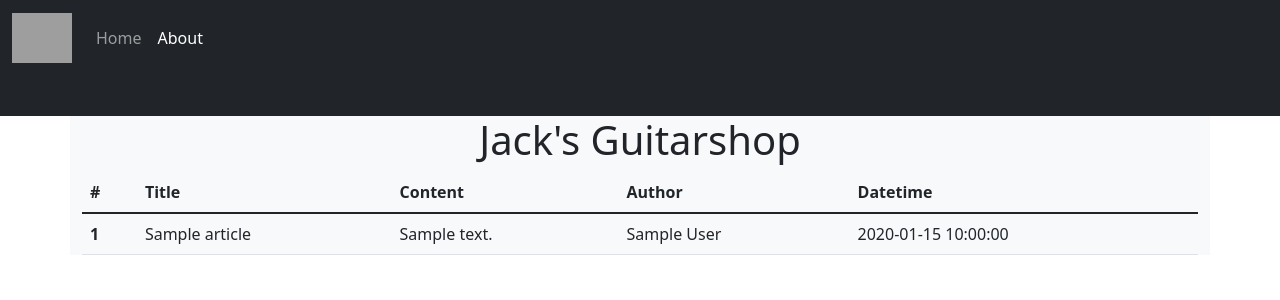
After one commit to mrwim/webdev-import, a PHP site: template app/public/views/articles.php in a window 1280 px wide. The commit adds this page. Shown: the top 300 px of the page. Run offline with PHP 8.4, Linux system fonts and the light colour scheme; the template is opened without the code that fills it: most values are stand-ins (such as "Sample title", 1, 10 or a date in 2020); a stand-in replaces the project's code that opens the database connection; grey boxes are pictures that could not be loaded.

Commit message:
Added controller/service/view and image for article

```diff
--- a/app/public/SwitchRouter.php
+++ b/app/public/SwitchRouter.php
@@ -15,7 +15,11 @@ class SwitchRouter
                 $controller = new HomeController();
                 $controller->about();
                 break;
-
+            case 'article':
+                require __DIR__ . '/controller/articlecontroller.php';
+                $controller = new ArticleController();
+                $controller->index();
+                break;
             default:
                 echo '404 not found';
                 http_response_code(404);
--- a/app/public/index.php
+++ b/app/public/index.php
@@ -1,7 +1,5 @@
 <?php
-
 require_once('./SwitchRouter.php');
-
 $uri = trim($_SERVER['REQUEST_URI'], '/');
 /*
  * Works well with anything, but not with e.g. about/a
--- /dev/null
+++ b/app/public/model/Article.php
@@ -0,0 +1,12 @@
+<?php
+
+class Article
+{
+
+    public int $id;
+    public string $title;
+    public string $content;
+    public string $author;
+    public string $datetime;
+
+}
--- /dev/null
+++ b/app/public/views/articles.php
@@ -0,0 +1,69 @@
+<?php
+require_once('model/Article.php')
+
+?>
+<!doctype html>
+<html lang="en">
+<head>
+    <meta charset="UTF-8">
+    <meta name="viewport"
+          content="width=device-width, user-scalable=no, initial-scale=1.0, maximum-scale=1.0, minimum-scale=1.0">
+    <meta http-equiv="X-UA-Compatible" content="ie=edge">
+    <title>Jacks's Guitarshop</title>
+    <link href="https://cdn.jsdelivr.net/npm/bootstrap@5.1.3/dist/css/bootstrap.min.css" rel="stylesheet"
+          integrity="sha384-1BmE4kWBq78iYhFldvKuhfTAU6auU8tT94WrHftjDbrCEXSU1oBoqyl2QvZ6jIW3" crossorigin="anonymous">
+</head>
+<body>
+<nav class="navbar navbar-expand-lg navbar-dark bg-dark text-white pb-5">
+    <div class="container-fluid">
+        <a class="navbar-brand" href="#">
+            <img src="image/guitar.png" alt="" width="60" height="50">
+        </a>
+        <button class="navbar-toggler" type="button" data-bs-toggle="collapse" data-bs-target="#navbarNav"
+                aria-controls="navbarNav" aria-expanded="false" aria-label="Toggle navigation">
+            <span class="navbar-toggler-icon"></span>
+        </button>
+        <div class="collapse navbar-collapse" id="navbarNav">
+            <ul class="navbar-nav">
+                <li class="nav-item">
+                    <a class="nav-link" aria-current="page" href="/">Home</a>
+                </li>
+                <li class="nav-item">
+                    <a class="nav-link active" href="about">About</a>
+                </li>
+            </ul>
+        </div>
+    </div>
+</nav>
+<div class="container bg-light">
+
+    <h1 class="h1 text-center">Jack's Guitarshop</h1>
+    <table class="table">
+        <thead>
+        <tr>
+            <th scope="col">#</th>
+            <th scope="col">Title</th>
+            <th scope="col">Content</th>
+            <th scope="col">Author</th>
+            <th scope="col">Datetime</th>
+        </tr>
+        </thead>
+        <tbody>
+        <?php
+        foreach ($articles as $article) {
+            ?>
+            <tr>
+                <th scope="row"><?php echo $article->id; ?></th>
+                <td><?php echo $article->title; ?></td>
+                <td><?php echo $article->content; ?></td>
+                <td><?php echo $article->author; ?></td>
+                <td><?php echo $article->datetime; ?></td>
+            </tr>
+            <?php
+        }
+        ?>
+        </tbody>
+    </table>
+</div>
+</body>
+</html>
```
Also changed, not shown: app/db.php (added, +43 -0 lines), app/public/controller/articlecontroller.php (added, +21 -0 lines), app/public/service/ArticleService.php (added, +25 -0 lines).
